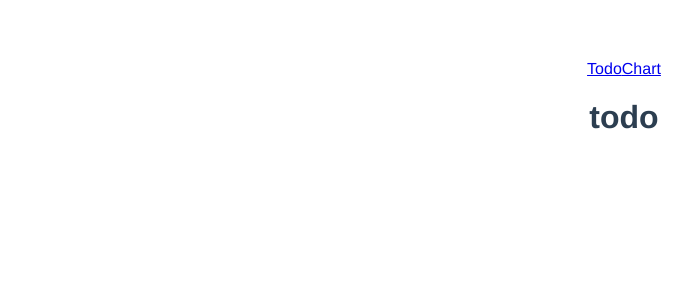
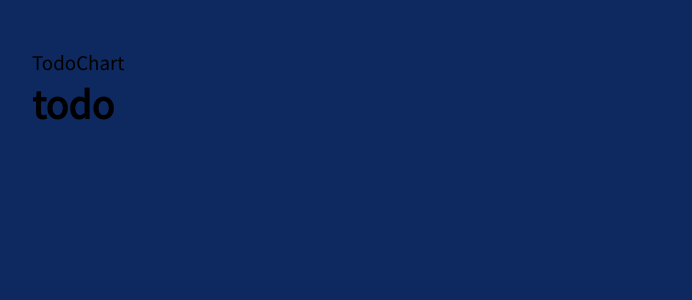
Before and after one commit to sduu/frontend_todolist, a Vue app: page / in a window 1280 px wide. Shown: the top 300 px of the page, without its empty margins (16-708 px from the left). Built offline with nearby package versions, Linux system fonts and the light colour scheme.

Commit message:
design : reset.css 및 기본 스타일 추가

```diff
--- a/public/index.html
+++ b/public/index.html
@@ -5,6 +5,10 @@
   <meta http-equiv="X-UA-Compatible" content="IE=edge">
   <meta name="viewport" content="width=device-width,initial-scale=1.0">
   <title>Frontend 과제 - TodoList</title>
+  <link rel="stylesheet" href="https://cdnjs.cloudflare.com/ajax/libs/font-awesome/5.8.2/css/all.min.css" />
+  <link rel="preconnect" href="https://fonts.googleapis.com">
+  <link rel="preconnect" href="https://fonts.gstatic.com" crossorigin>
+  <link href="https://fonts.googleapis.com/css2?family=Noto+Sans+KR&display=swap" rel="stylesheet">
 </head>
 <body>
   <noscript>
--- a/src/App.vue
+++ b/src/App.vue
@@ -7,14 +7,3 @@
 </template>
 
 <script></script>
-
-<style>
-#app {
-  font-family: Avenir, Helvetica, Arial, sans-serif;
-  -webkit-font-smoothing: antialiased;
-  -moz-osx-font-smoothing: grayscale;
-  text-align: center;
-  color: #2c3e50;
-  margin-top: 60px;
-}
-</style>
--- /dev/null
+++ b/src/assets/common.css
@@ -0,0 +1,25 @@
+:root {
+  --primary-color: #0d2960;
+  --secondary-color: #0078d4;
+  --border-bold: #8a8886;
+  --border-light: #ddd;
+  --main-text: #201f1e;
+  --sub-text: #605e5c;
+}
+
+body {
+  margin: 0;
+  font-size: 62.5%;
+}
+
+#app {
+  width: 100%;
+  min-height: 100vh;
+  padding: 48px;
+  font-family: 'Noto Sans KR', sans-serif;
+  background-color: var(--primary-color);
+}
+
+input {
+  border: 1px solid var(--border-bold);
+}
--- /dev/null
+++ b/src/assets/reset.css
@@ -0,0 +1,102 @@
+* {
+  -webkit-font-smoothing: antialiased;
+  -moz-osx-font-smoothing: grayscale;
+  box-sizing: border-box;
+}
+
+html {
+  font-family: $font-main;
+  font-size: 30px;
+  text-size-adjust: none;
+}
+
+body {
+  font-family: $font-main;
+  background-color: $yellow;
+  background-image: linear-gradient(315deg, $orange 8.31%, $yellow 88.22%);
+}
+
+h1,
+h2,
+h3,
+h4,
+h5,
+h6,
+p,
+ul,
+ol,
+dl,
+dd,
+button,
+input,
+textarea,
+fieldset,
+figure {
+  padding: 0;
+  margin: 0;
+}
+
+header,
+main,
+footer,
+section,
+article,
+nav,
+aside {
+  display: block;
+}
+
+a {
+  color: inherit;
+  text-decoration: none;
+}
+
+address,
+em {
+  font-style: normal;
+}
+
+button,
+input,
+select,
+textarea,
+fieldset {
+  background-color: transparent;
+  border: 0;
+
+  &:focus {
+    outline: none;
+    box-shadow: none;
+  }
+}
+
+button {
+  padding: 0;
+  border: none;
+  color: inherit;
+  background-color: transparent;
+  cursor: pointer;
+
+  &:disabled {
+    cursor: default;
+  }
+}
+
+img {
+  image-rendering: -webkit-optimize-contrast;
+}
+
+li {
+  list-style: none;
+}
+
+svg {
+  display: block;
+  width: 100%;
+  height: auto;
+}
+
+table {
+  table-layout: fixed;
+  border-collapse: collapse;
+}
--- a/src/main.js
+++ b/src/main.js
@@ -1,6 +1,8 @@
 import { createApp } from 'vue'
 import App from './App.vue'
 import router from './router';
+import "./assets/reset.css";
+import "./assets/common.css";
 
 const app = createApp(App);
 
```
